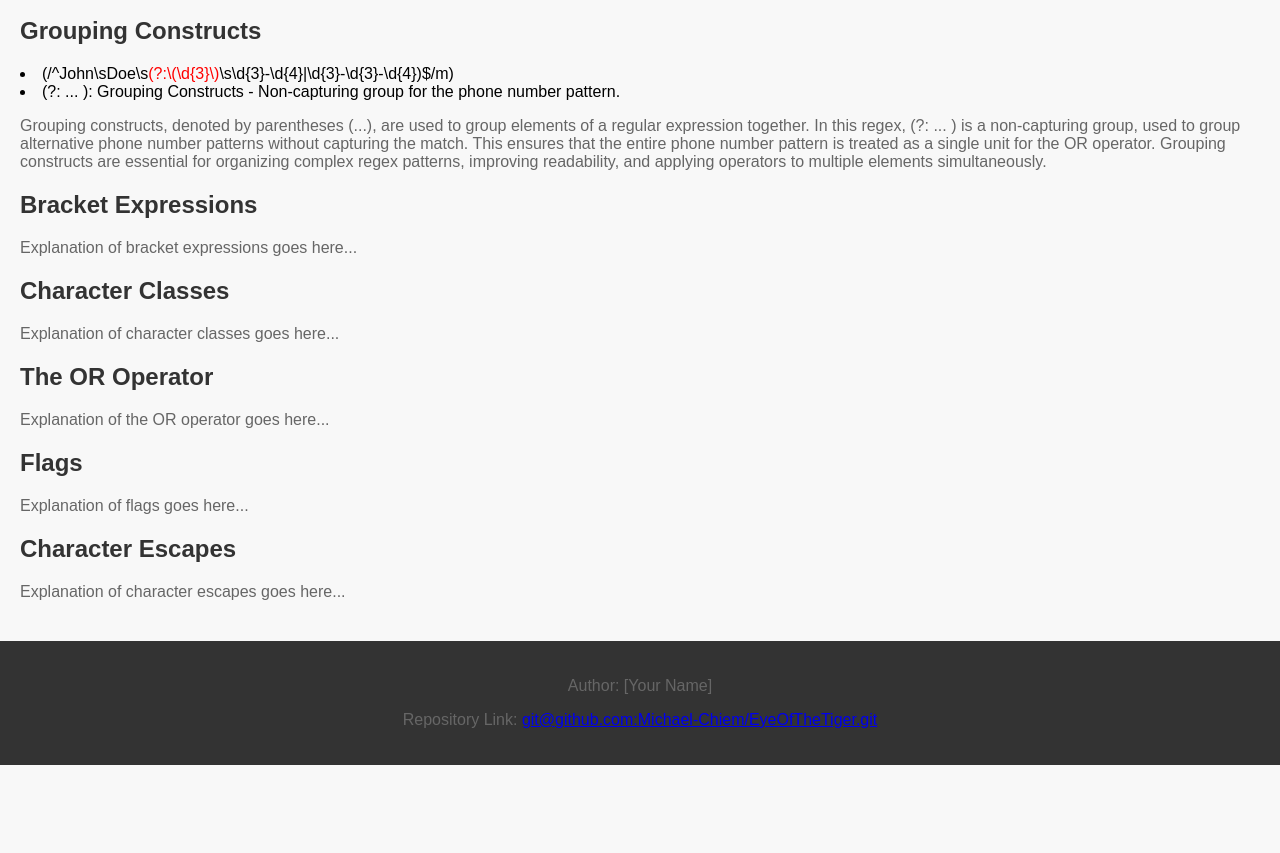
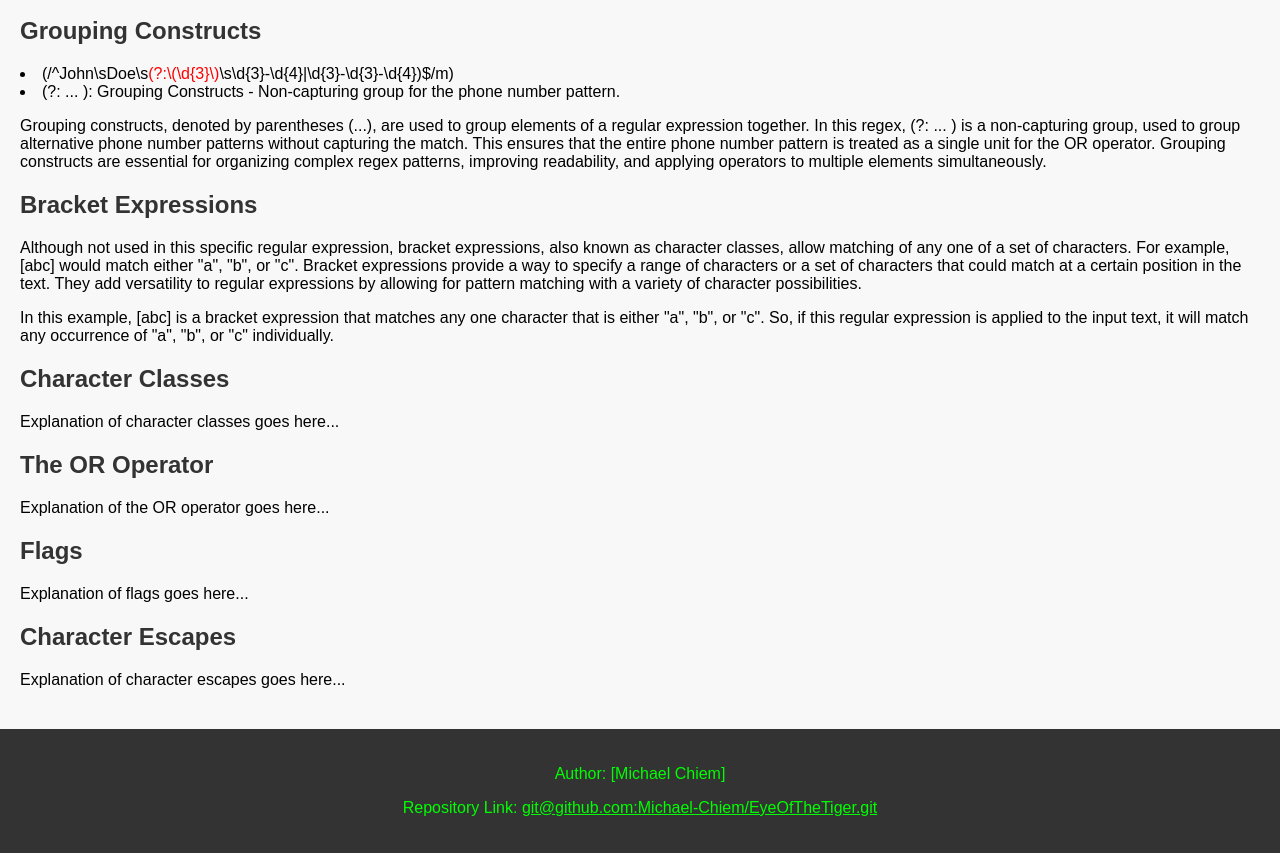
Before and after one commit to Michael-Chiem/EyeOfTheTiger, a plain HTML site: page index.html in a window 1280 px wide. Shown: the part 1118-1971 px from the top of the page. Before the commit the page ends 1883 px from the top, so only its background shows below. Drawn offline with Linux system fonts and the light colour scheme.

Commit message:
Updating index.html file R2

```diff
--- a/index.html
+++ b/index.html
@@ -37,15 +37,24 @@
         }
 
         p {
-            color: #666;
+            color:black;
         }
 
         footer {
             background-color: #333;
-            color: #fff;
+            color: #00ff00;
             padding: 20px;
             text-align: center;
         }
+
+        footer p {
+          color:#00ff00
+        }
+
+        footer a {
+          color:#00ff00
+        }
+
     </style>
 </head>
 <body>
@@ -105,7 +114,8 @@
 
         <section id="bracket-expressions">
             <h2>Bracket Expressions</h2>
-            <p>Explanation of bracket expressions goes here...</p>
+            <p>Although not used in this specific regular expression, bracket expressions, also known as character classes, allow matching of any one of a set of characters. For example, [abc] would match either "a", "b", or "c". Bracket expressions provide a way to specify a range of characters or a set of characters that could match at a certain position in the text. They add versatility to regular expressions by allowing for pattern matching with a variety of character possibilities.</p>
+            <p>In this example, [abc] is a bracket expression that matches any one character that is either "a", "b", or "c". So, if this regular expression is applied to the input text, it will match any occurrence of "a", "b", or "c" individually.</p>
         </section>
 
         <section id="character-classes">
@@ -130,7 +140,7 @@
     </main>
 
     <footer>
-        <p>Author: [Your Name]</p>
+        <p>Author: [Michael Chiem]</p>
         <p>Repository Link: <a href="https://github.com/Michael-Chiem/EyeOfTheTiger">git@github.com:Michael-Chiem/EyeOfTheTiger.git</a></p>
     </footer>
 </body>
```
